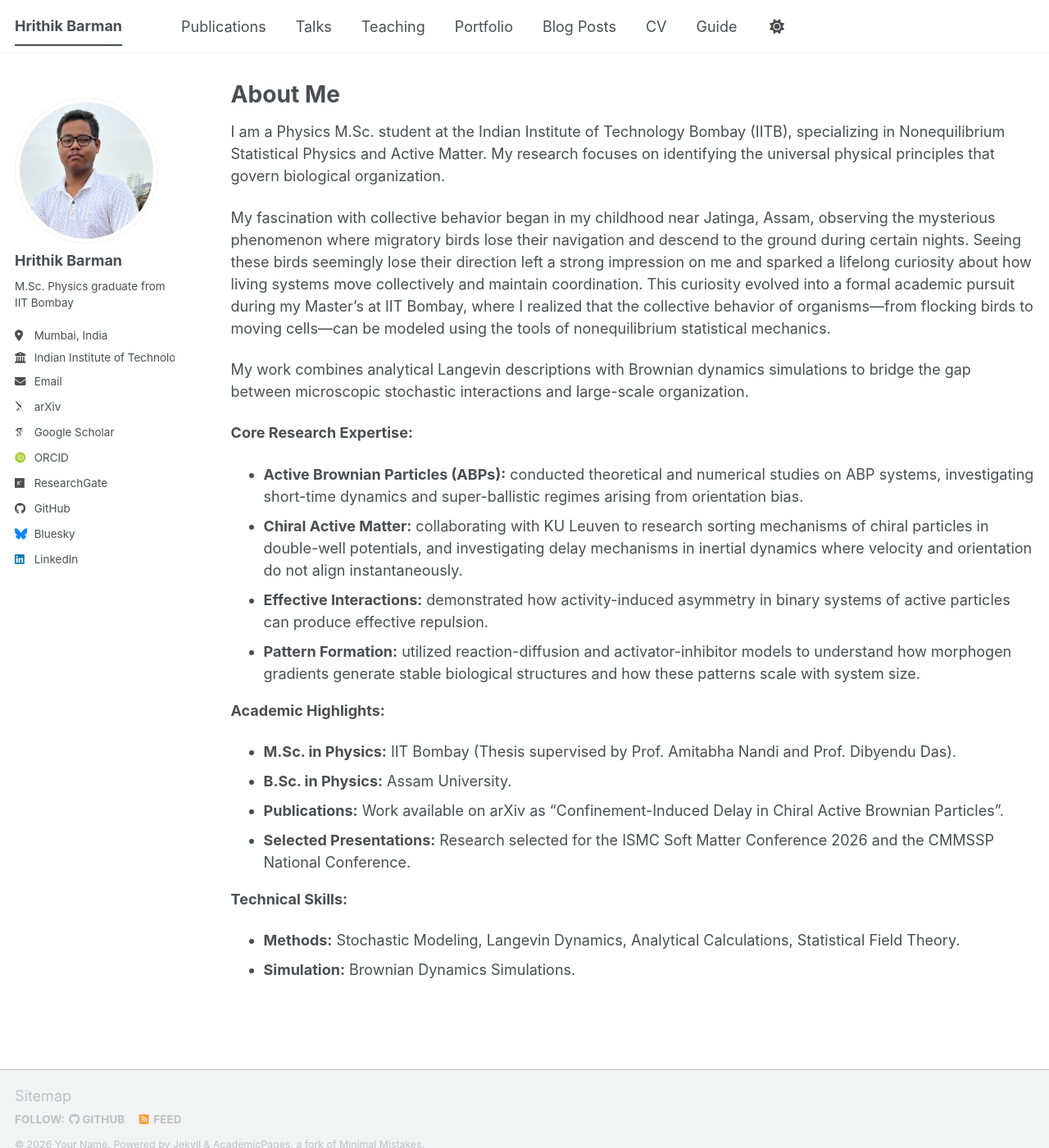
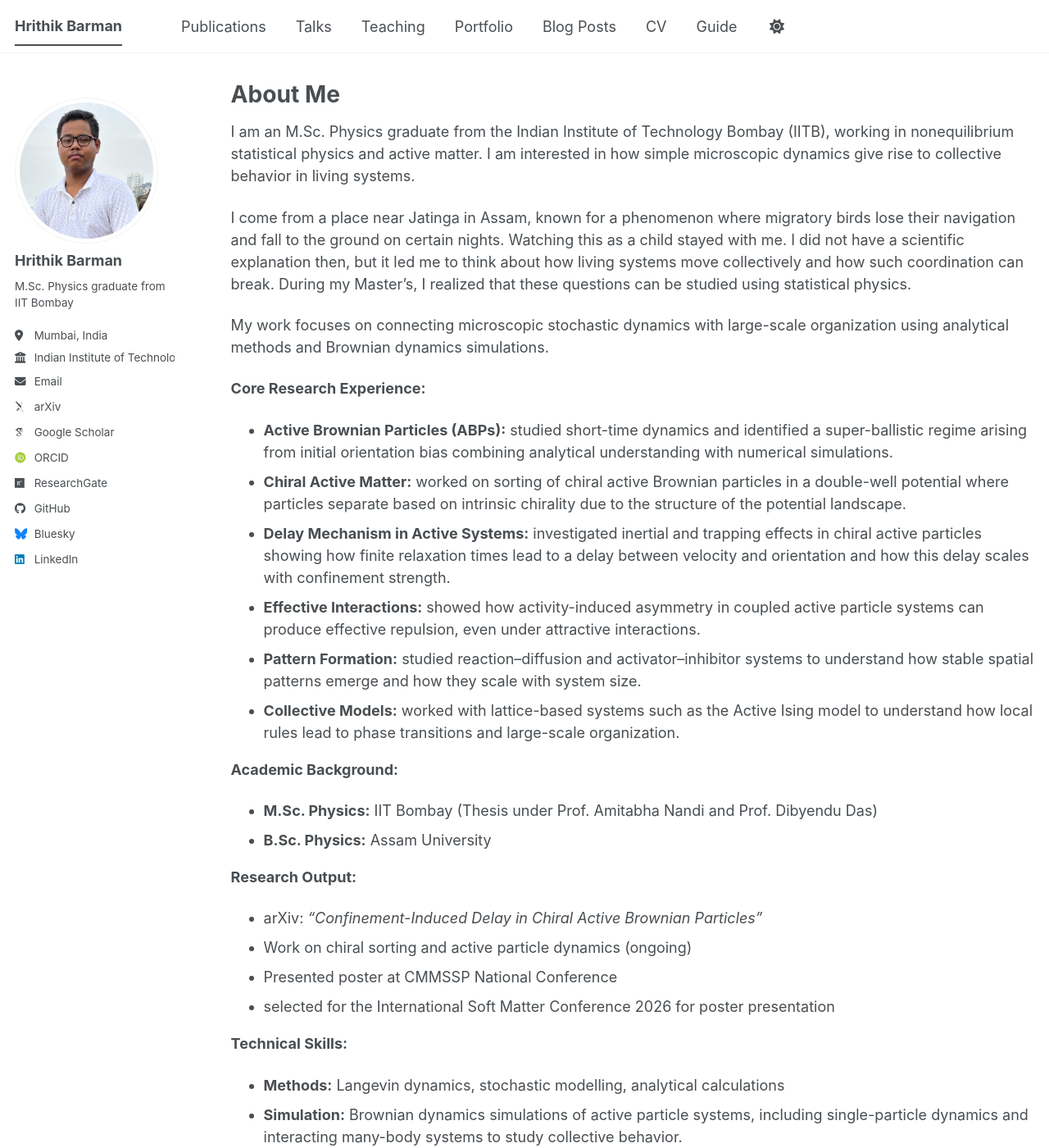
Before and after one commit to Hrithikbarmangc/barman.github.io, a Jekyll site: the page built from _pages/about.md, in a window 1280 px wide and 1400 px high. Shown: the whole window at 82% size. Built offline with Jekyll 4.4.1, drawn with Linux system fonts in a browser that asks for light colours; some web fonts are replaced; a script bundle is joined from its source files by our own code; library files that are not in the unit come from our copies.

Commit message:
Update about.md

```diff
--- a/_pages/about.md
+++ b/_pages/about.md
@@ -5,27 +5,34 @@ permalink: /
 author_profile: true
 ---
 
-I am a Physics M.Sc. student at the Indian Institute of Technology Bombay (IITB), specializing in Nonequilibrium Statistical Physics and Active Matter. My research focuses on identifying the universal physical principles that govern biological organization.
+I am an M.Sc. Physics graduate from the Indian Institute of Technology Bombay (IITB), working in nonequilibrium statistical physics and active matter. I am interested in how simple microscopic dynamics give rise to collective behavior in living systems.
 
-My fascination with collective behavior began in my childhood near Jatinga, Assam, observing the mysterious phenomenon where migratory birds lose their navigation and descend to the ground during certain nights. Seeing these birds seemingly lose their direction left a strong impression on me and sparked a lifelong curiosity about how living systems move collectively and maintain coordination. This curiosity evolved into a formal academic pursuit during my Master’s at IIT Bombay, where I realized that the collective behavior of organisms—from flocking birds to moving cells—can be modeled using the tools of nonequilibrium statistical mechanics.
+I come from a place near Jatinga in Assam, known for a phenomenon where migratory birds lose their navigation and fall to the ground on certain nights. Watching this as a child stayed with me. I did not have a scientific explanation then, but it led me to think about how living systems move collectively and how such coordination can break. During my Master’s, I realized that these questions can be studied using statistical physics.
 
-My work combines analytical Langevin descriptions with Brownian dynamics simulations to bridge the gap between microscopic stochastic interactions and large-scale organization.
+My work focuses on connecting microscopic stochastic dynamics with large-scale organization using analytical methods and Brownian dynamics simulations.
 
-**Core Research Expertise:**
+**Core Research Experience:**
 
-* **Active Brownian Particles (ABPs):** conducted theoretical and numerical studies on ABP systems, investigating short-time dynamics and super-ballistic regimes arising from orientation bias.
-* **Chiral Active Matter:** collaborating with KU Leuven to research sorting mechanisms of chiral particles in double-well potentials, and investigating delay mechanisms in inertial dynamics where velocity and orientation do not align instantaneously.
-* **Effective Interactions:** demonstrated how activity-induced asymmetry in binary systems of active particles can produce effective repulsion.
-* **Pattern Formation:** utilized reaction-diffusion and activator-inhibitor models to understand how morphogen gradients generate stable biological structures and how these patterns scale with system size.
+* **Active Brownian Particles (ABPs):** studied short-time dynamics and identified a super-ballistic regime arising from initial orientation bias combining analytical understanding with numerical simulations.
+* **Chiral Active Matter:** worked on sorting of chiral active Brownian particles in a double-well potential where particles separate based on intrinsic chirality due to the structure of the potential landscape.
+* **Delay Mechanism in Active Systems:** investigated inertial and trapping effects in chiral active particles showing how finite relaxation times lead to a delay between velocity and orientation and how this delay scales with confinement strength.
+* **Effective Interactions:** showed how activity-induced asymmetry in coupled active particle systems can produce effective repulsion, even under attractive interactions.
+* **Pattern Formation:** studied reaction–diffusion and activator–inhibitor systems to understand how stable spatial patterns emerge and how they scale with system size.
+* **Collective Models:** worked with lattice-based systems such as the Active Ising model to understand how local rules lead to phase transitions and large-scale organization.
 
-**Academic Highlights:**
+**Academic Background:**
 
-* **M.Sc. in Physics:** IIT Bombay (Thesis supervised by Prof. Amitabha Nandi and Prof. Dibyendu Das).
-* **B.Sc. in Physics:** Assam University.
-* **Publications:** Work available on arXiv as "Confinement-Induced Delay in Chiral Active Brownian Particles".
-* **Selected Presentations:** Research selected for the ISMC Soft Matter Conference 2026 and the CMMSSP National Conference.
+* **M.Sc. Physics:** IIT Bombay (Thesis under Prof. Amitabha Nandi and Prof. Dibyendu Das)
+* **B.Sc. Physics:** Assam University
+
+**Research Output:**
+
+* arXiv: *“Confinement-Induced Delay in Chiral Active Brownian Particles”*
+* Work on chiral sorting and active particle dynamics (ongoing)
+* Presented poster at CMMSSP National Conference
+* selected for the International Soft Matter Conference 2026 for poster presentation
 
 **Technical Skills:**
 
-* **Methods:** Stochastic Modeling, Langevin Dynamics, Analytical Calculations, Statistical Field Theory.
-* **Simulation:** Brownian Dynamics Simulations.
+* **Methods:** Langevin dynamics, stochastic modelling, analytical calculations
+* **Simulation:** Brownian dynamics simulations of active particle systems, including single-particle dynamics and interacting many-body systems to study collective behavior.
```
